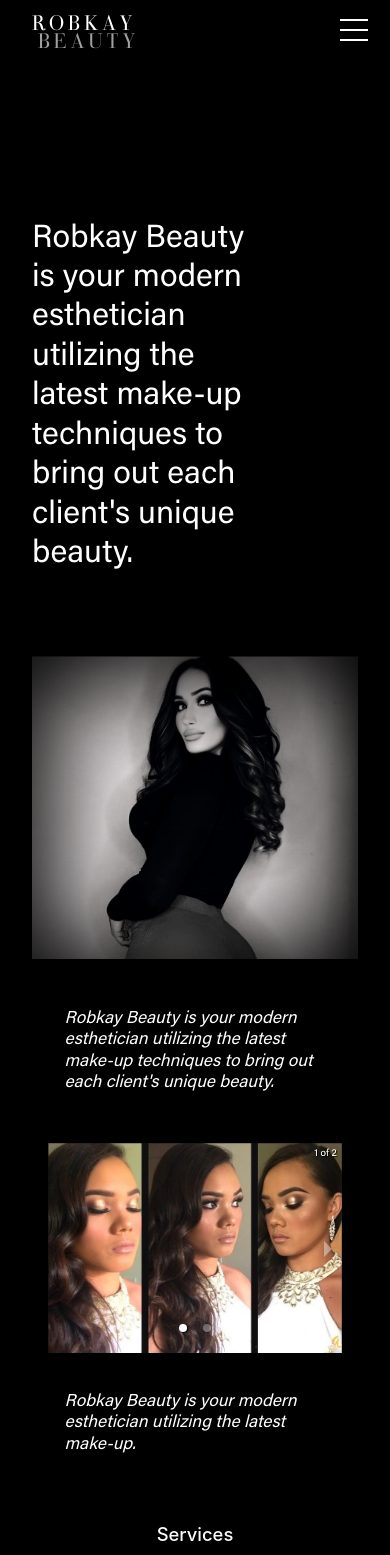
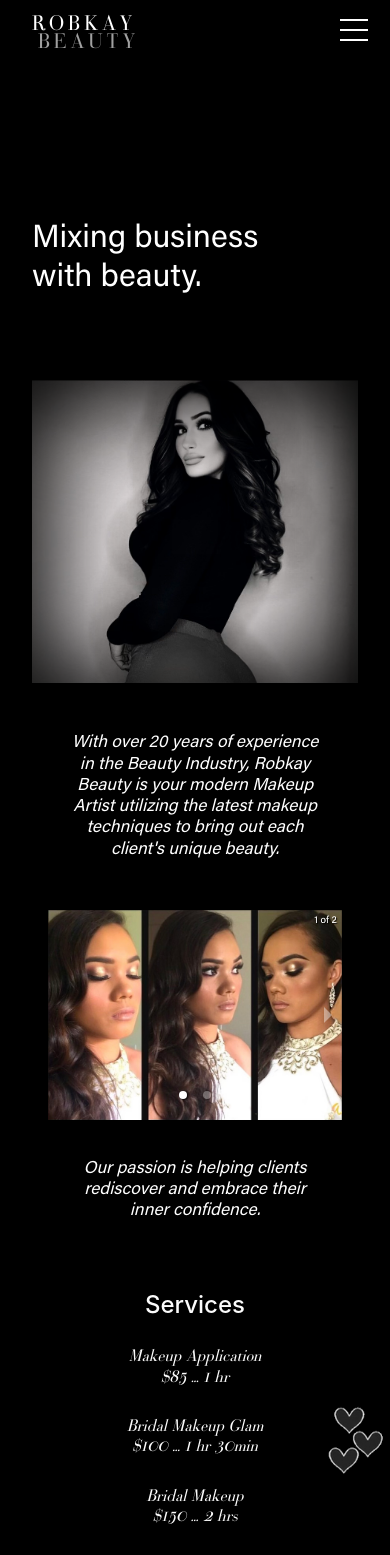
Before and after one commit to chazkondo/robkay-beauty, a Next.js app: page / in a window 390 px wide. Shown: the top 1555 px of the page. Built offline with nearby package versions, Linux system fonts and the light colour scheme.

Commit message:
new changes

```diff
--- a/pages/index.js
+++ b/pages/index.js
@@ -7,6 +7,8 @@
 import showcase2 from '../public/assets/image2.jpg'
 import logo from '../public/assets/image5.jpg'
 import background from '../public/assets/background.png'
+
+import Link from 'next/link'
 
 import "react-responsive-carousel/lib/styles/carousel.min.css"; // requires a loader
 import { Carousel } from 'react-responsive-carousel';
@@ -23,11 +25,10 @@
   function toggleMenuStateOff() {
     return setMobileMenuState(false)
   }
-
   return (
     <div id="Home" className={styles.container}>
       <Head>
-        <title>Create Next App</title>
+        <title>Robkay Beauty</title>
         <meta name="description" content="Generated by create next app" />
         <link
           rel="preload"
@@ -55,10 +56,13 @@
         // background: 'blue'
       }}
       >
+      <Link href="https://robkaybeauty.com">
       <span
+      style={{cursor: 'pointer'}}
         className="logo">
         ROBKAY <span className="beauty">BEAUTY</span>
       </span>
+      </Link>
       <div
         style={{
           // backgroundColor: 'red',
@@ -114,7 +118,7 @@
           className={styles.contentWrapper}>
           <div className={styles.content}>
             <h1 className={styles.title}>
-            Robkay Beauty is your modern esthetician utilizing the latest make-up techniques to bring out each client&apos;s unique beauty.
+            Mixing business with beauty.
             </h1>
           </div>
         </div>
@@ -126,7 +130,7 @@
             <div className={styles.hideMobileAboutText}>
               <div style={{width: '75%'}}>
               <p className={styles.title}>
-                <i>Robkay Beauty is your modern esthetician utilizing the latest make-up techniques to bring out each client&apos;s unique beauty.</i>
+                <i>With over 20 years of experience in the Beauty Industry, Robkay Beauty is your modern Makeup Artist utilizing the latest makeup techniques to bring out each client&apos;s unique beauty.</i>
               </p>
               </div>
             </div>
@@ -149,9 +153,9 @@
           >
             {/* <div style={{width: '10%'}} className={styles.hideMobile}/> */}
             <div className={styles.showMobileAboutText}>
-              <div>
+              <div style={{textAlign: 'center'}}>
               <p>
-                <i>Robkay Beauty is your modern esthetician utilizing the latest make-up techniques to bring out each client&apos;s unique beauty.</i>
+                <i>With over 20 years of experience in the Beauty Industry, Robkay Beauty is your modern Makeup Artist utilizing the latest makeup techniques to bring out each client&apos;s unique beauty.</i>
               </p>
               </div>
             </div>
@@ -165,7 +169,7 @@
             <div>
         <Image
           src={showcase}
-          alt="Picture of the author"
+          alt="Showcase Image 1"
           // blurDataURL="data:..." automatically provided
           // placeholder="blur" // Optional blur-up while loading
         />
@@ -174,7 +178,7 @@
         <div>
         <Image
           src={showcase2}
-          alt="Picture of the author"
+          alt="Showcase Image 2"
           // blurDataURL="data:..." automatically provided
           // placeholder="blur" // Optional blur-up while loading
         />
@@ -186,9 +190,9 @@
           >
             {/* <div style={{width: '10%'}} className={styles.hideMobile}/> */}
             <div className={styles.showMobileAboutText}>
-              <div>
+              <div style={{textAlign: 'center'}}>
               <p>
-                <i>Robkay Beauty is your modern esthetician utilizing the latest make-up.</i>
+                <i>Our passion is helping clients rediscover and embrace their inner confidence.</i>
               </p>
               </div>
             </div>
--- a/styles/globals.css
+++ b/styles/globals.css
@@ -54,6 +54,10 @@
 a {
   color: inherit;
   text-decoration: none;
+}
+
+a:hover {
+  color: gray;
 }
 
 * {
@@ -142,6 +146,9 @@
 @media (max-width: 850px) {
   .websiteMenu {
     font-size: 0.85rem;
+  }
+  .services2 {
+    font-size: 1.5rem;
   }
 }
 
```
